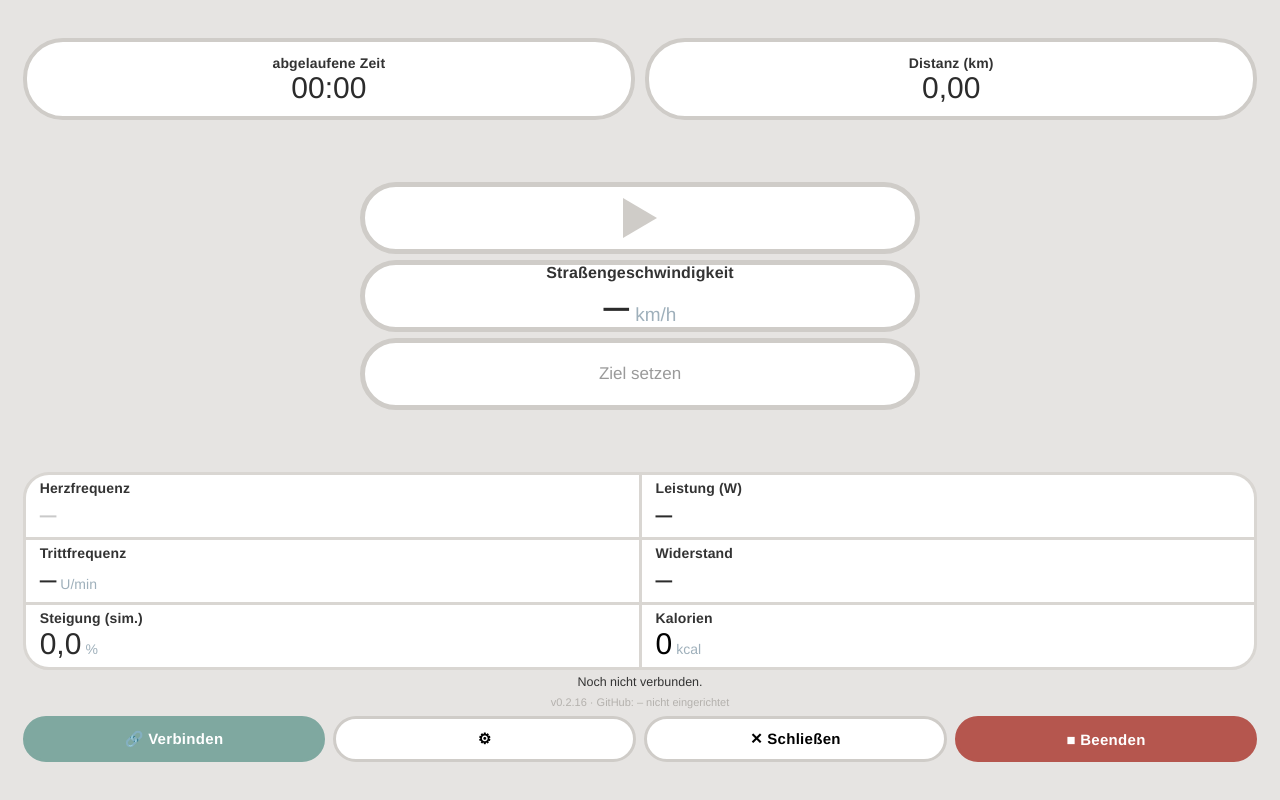
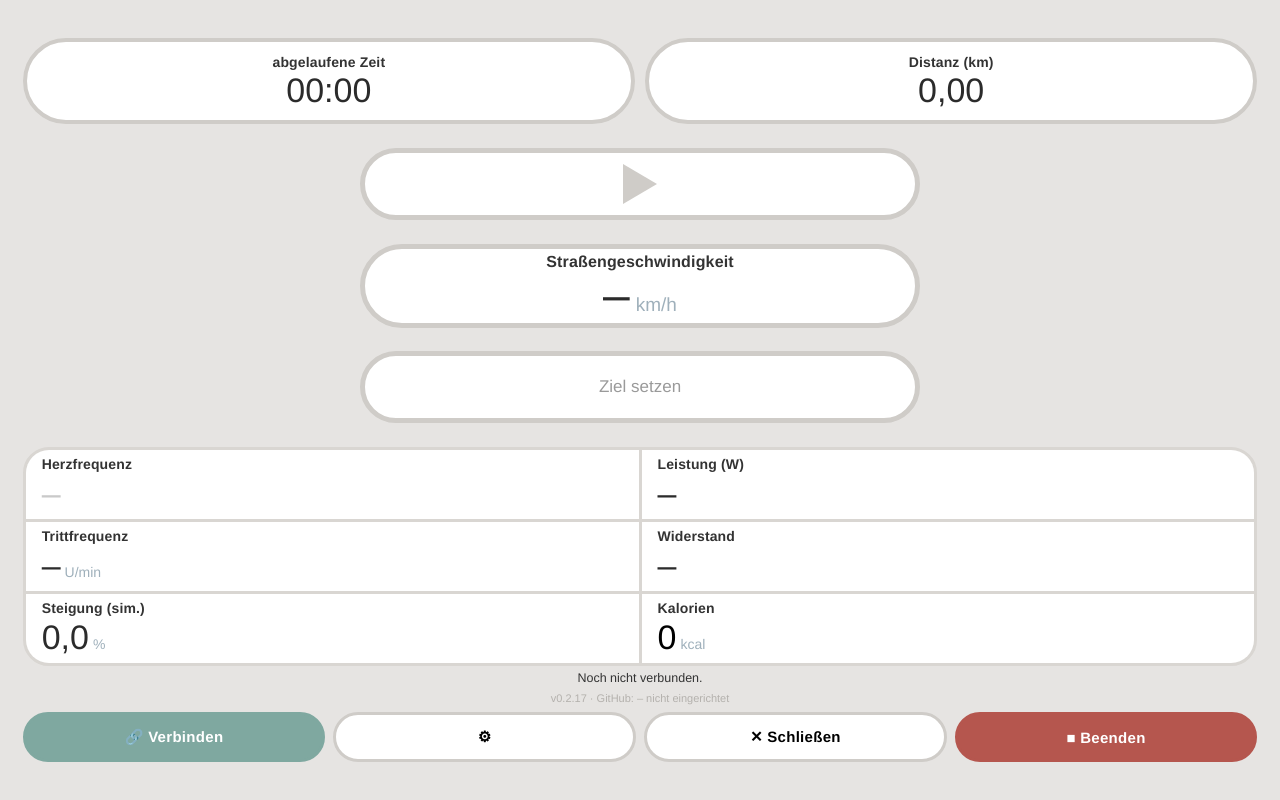
Before and after one commit to MarieeTobb/nohrd, a plain HTML site: page index.html in a window 1280 px wide. Drawn offline with Linux system fonts and the light colour scheme.

Commit message:
Live v0.2.17: volle Pixel-5-Hoehe nutzen statt tote Mitte
- Mittelblock verteilt den Rest-Platz gleichmaessig (space-evenly) ueber
  die Ovale, statt sie zentriert zusammenzudraengen -> keine leeren Baender.
- Felder und Zahlen deutlich groesser (Top/Raster einheitlich 34px,
  Tempo 48px); gegen die echte CSS-Hoehe 851 (1080x2340 @ DPR 2,75)
  dimensioniert, nicht gegen ~790.
- Aktiver Zustand (4 Ovale inkl. Fortschrittsbalken) passt mit
  Sicherheitsabstand auch bei Systemraendern, kein Ueberlauf/Abschnitt.

Co-Authored-By: Claude Opus 4.8 <noreply@anthropic.com>
Claude-Session: https://claude.ai/code/session_01Tm9jMgRsnUw8skoFbKEr6N

```diff
--- a/index.html
+++ b/index.html
@@ -12,12 +12,12 @@
   html,body{margin:0;padding:0;-webkit-user-select:none;user-select:none;-webkit-tap-highlight-color:transparent}
   body{font-family:"Helvetica Neue",Arial,sans-serif;font-weight:400;color:#000;font-variant-numeric:tabular-nums;height:100vh;height:100dvh;overflow:hidden;display:flex;flex-direction:column;background:var(--bg);padding:calc(1cm + env(safe-area-inset-top,0px)) 0.6cm calc(1cm + env(safe-area-inset-bottom,0px))}
   .top{display:grid;grid-template-columns:1fr 1fr;gap:10px}
-  .top .cell{background:#fff;border:4px solid #cfccc8;border-radius:40px;height:82px;display:flex;flex-direction:column;align-items:center;justify-content:center;padding:4px 16px}
+  .top .cell{background:#fff;border:4px solid #cfccc8;border-radius:46px;height:86px;display:flex;flex-direction:column;align-items:center;justify-content:center;padding:4px 16px}
   .lab{font-size:14px;color:#333;font-weight:600;letter-spacing:.01em}
-  .big{font-size:30px;font-weight:300;color:#2b2b2b;line-height:1;margin-top:2px;white-space:nowrap}
-  .mid{flex:1;min-height:0;display:flex;align-items:center;justify-content:center;padding:4px 6px}
-  .stack{width:100%;max-width:560px;display:flex;flex-direction:column;align-items:center;gap:6px}
-  .oval{width:100%;background:#fff;border:5px solid #cfccc8;border-radius:120px;display:flex;flex-direction:column;align-items:center;justify-content:center;height:72px;padding:4px 16px;box-sizing:border-box;text-align:center}
+  .big{font-size:34px;font-weight:300;color:#2b2b2b;line-height:1;margin-top:3px;white-space:nowrap}
+  .mid{flex:1;min-height:0;display:flex;align-items:stretch;justify-content:center;padding:6px 6px}
+  .stack{width:100%;max-width:560px;display:flex;flex-direction:column;align-items:center;justify-content:space-evenly;gap:6px}
+  .oval{width:100%;background:#fff;border:5px solid #cfccc8;border-radius:120px;display:flex;flex-direction:column;align-items:center;justify-content:center;min-height:72px;padding:4px 16px;box-sizing:border-box;text-align:center}
   #playoval{cursor:pointer;-webkit-user-select:none;user-select:none}
   #playoval.rec{border-color:#d11}
   #goaloval.active{border-color:#4a9d5b}
@@ -29,11 +29,11 @@
   .blink{animation:blink 1s steps(1,end) infinite}
   @keyframes blink{50%{opacity:0}}
   .hero .lab{font-size:16px;color:#333;font-weight:600}
-  .hero .num{font-size:46px;font-weight:300;line-height:1;margin-top:0;color:#2b2b2b}
+  .hero .num{font-size:48px;font-weight:300;line-height:1;margin-top:0;color:#2b2b2b}
   .hero .num .u{font-size:19px;color:#9fb0bb;margin-left:6px;font-weight:400}
   #goaltext{font-size:17px;color:#2b2b2b;font-weight:300}
   #goaltext.empty{color:#9a9a9a}
-  .oval.prog{gap:10px;padding:8px 22px}
+  .oval.prog{gap:9px;padding:7px 22px;min-height:46px}
   .pbar{width:100%;height:20px;background:#efeeec;border-radius:10px;overflow:hidden}
   .pfill{height:100%;width:0;border-radius:10px;transition:width .5s ease, background-color .3s}
   #pfillA{background:#c2bdb6}
@@ -41,13 +41,13 @@
   .chip{padding:7px 12px;border:1px solid #ddd;border-radius:16px;background:#f6f6f6;font-size:13px;color:#333;cursor:pointer;font-family:inherit}
   .chip:active{background:#ececec}
   .grid{display:grid;grid-template-columns:1fr 1fr;gap:3px;background:#d9d6d2;border:3px solid #d9d6d2;border-radius:26px;overflow:hidden}
-  .grid .cell{background:#fff;padding:5px 14px 6px;min-height:40px;display:flex;flex-direction:column;justify-content:center}
-  .cell .val{font-size:30px;font-weight:300;margin-top:1px;color:#2b2b2b}
+  .grid .cell{background:#fff;padding:6px 16px 6px;min-height:48px;display:flex;flex-direction:column;justify-content:center}
+  .cell .val{font-size:34px;font-weight:300;margin-top:2px;color:#2b2b2b}
   .cell .val .u{font-size:14px;color:#9fb0bb;margin-left:4px;font-weight:400}
   .cell.cal .val{color:#000}
   .muted .val{color:#c9c9c9}
   .bar{display:flex;gap:8px;padding-top:2px}
-  .bar button{flex:1;background:#fff;border:3px solid #cfccc8;border-radius:28px;padding:11px 6px;font-size:15px;font-weight:600;color:#000;font-family:inherit;letter-spacing:.02em;cursor:pointer;display:flex;align-items:center;justify-content:center;gap:6px}
+  .bar button{flex:1;background:#fff;border:3px solid #cfccc8;border-radius:32px;padding:13px 6px;font-size:15px;font-weight:600;color:#000;font-family:inherit;letter-spacing:.02em;cursor:pointer;display:flex;align-items:center;justify-content:center;gap:6px}
   .bar button:active{background:#f3f1ee}
   .bar button.stop{background:var(--red);color:#fff;border-color:var(--red)}
   .bar button.go{background:var(--teal);color:#fff;border-color:var(--teal)}
@@ -207,7 +207,7 @@
 
 <script>
 "use strict";
-const APP_VERSION = "0.2.16";  // Ziel per Touch-Zyklus aktivieren (grüner Rahmen), Auto-Pause bei Zielerreichung (Werte eingefroren), Felder/Bar als Pills, Raster gerundet mit einheitlicher Zahlengröße
+const APP_VERSION = "0.2.17";  // Ziel per Touch-Zyklus aktivieren (grüner Rahmen), Auto-Pause bei Zielerreichung (Werte eingefroren), Felder/Bar als Pills, Raster gerundet mit einheitlicher Zahlengröße
 
 // ---------- FTMS UUIDs ----------
 const SVC_FTMS   = 0x1826;
--- a/sw.js
+++ b/sw.js
@@ -1,4 +1,4 @@
-const C = "nohrd-live-v0_2_16";
+const C = "nohrd-live-v0_2_17";
 const ASSETS = ["./","./index.html","./manifest.webmanifest","./icon-192.png","./icon-512.png"];
 self.addEventListener("install", e => { e.waitUntil(caches.open(C).then(c => c.addAll(ASSETS))); self.skipWaiting(); });
 self.addEventListener("activate", e => { e.waitUntil(caches.keys().then(k => Promise.all(k.filter(x => x !== C).map(x => caches.delete(x))))); self.clients.claim(); });
```
